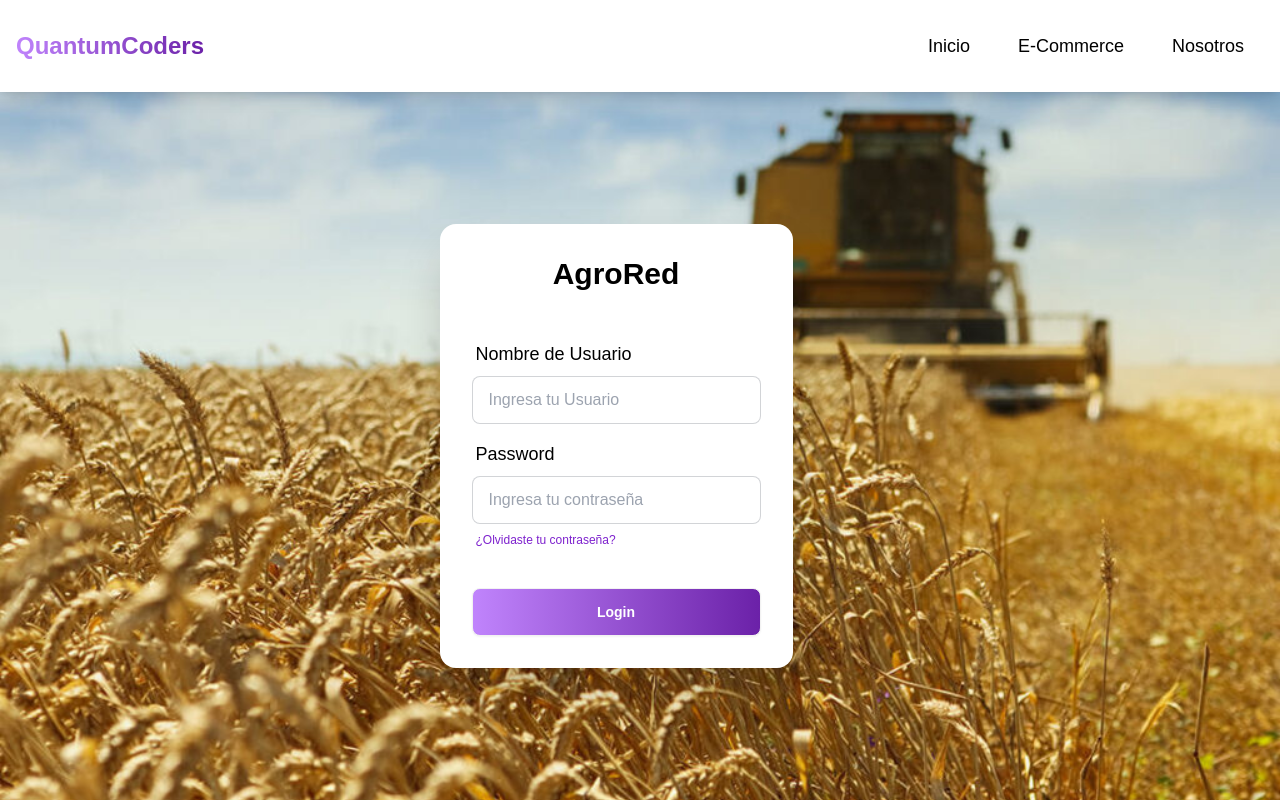
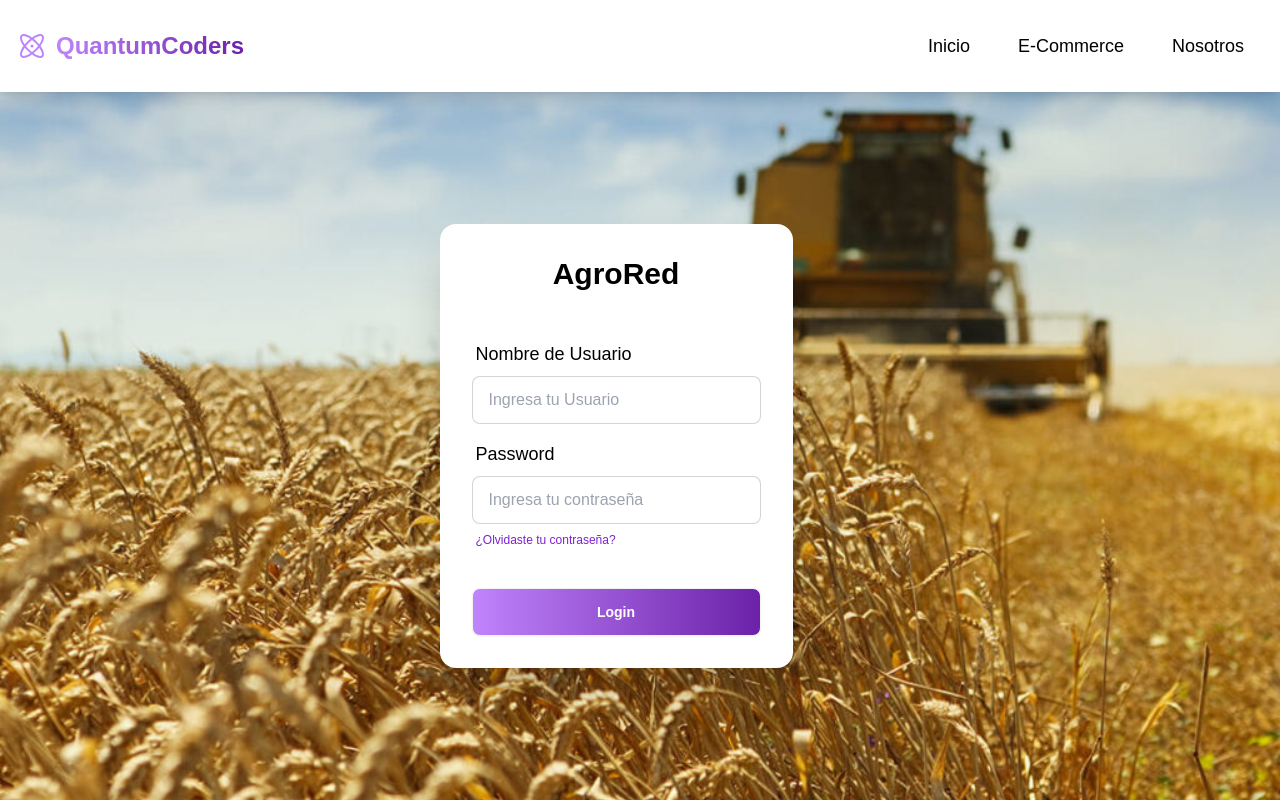
Before and after one commit to AlbertoSCV/ecomm-quantum-coders, a Next.js app: page /login in a window 1280 px wide. Built offline with nearby package versions, Linux system fonts and the light colour scheme.

Commit message:
Latest Updates

```diff
--- a/app/Navbar/Navbar.tsx
+++ b/app/Navbar/Navbar.tsx
@@ -2,6 +2,7 @@
 import React, { useState } from 'react';
 import Link from 'next/link';
 import NavbarMenu from './components/NavbarMenu';
+import { PiAtom } from 'react-icons/pi';
 
 const Navbar: React.FC = () => {
   const [isOpen, setIsOpen] = useState(false);
@@ -14,9 +15,12 @@ const Navbar: React.FC = () => {
     <nav className="navbar bg-base-100 shadow-lg p-4 relative z-50">
       <div className="flex-1">
         <Link href="/" className="text-2xl font-bold">
-        <span className="bg-gradient-to-r from-purple-400 to-purple-800 bg-clip-text text-transparent">
-          QuantumCoders
-        </span>
+        <div className='flex flex-row justify-center items-center'>
+          <PiAtom className='text-purple-400 size-8 mr-2'/>
+          <span className="bg-gradient-to-r from-purple-400 to-purple-800 bg-clip-text text-transparent">
+            QuantumCoders
+          </span>
+        </div>
         </Link>
       </div>
       <div className="flex-none lg:hidden">
--- a/app/e-comm/page.tsx
+++ b/app/e-comm/page.tsx
@@ -1,8 +1,6 @@
 'use client';
 import React, { useEffect, useState } from 'react';
-import Link from 'next/link';
-import CommerceCarousel from './components/CommerceCarousel';
-import Checkbox from './components/Checkbox';
+import CommerceCarousel from './components/CommerceCarousel'
 import CommerceNavbar from './components/CommerceNavbar';
 
 const Commerce = () => {
--- a/app/login/components/Login.tsx
+++ b/app/login/components/Login.tsx
@@ -4,6 +4,11 @@ import Link from 'next/link';
 
 interface Props {
   onSubmit: (id: string) => void;
+}
+
+interface User{
+  username: string,
+  password: string
 }
 
 const Login: React.FC<Props> = ({ onSubmit }) => {
@@ -16,7 +21,7 @@ const Login: React.FC<Props> = ({ onSubmit }) => {
     e.preventDefault();
     const response = await fetch('/data/users.json');
     const data = await response.json();
-    const user = data.users.find((user: any) => user.username === account && user.password === password);
+    const user = data.users?.find((user: User) => user.username === account && user.password === password);
 
     if (user) {
       onSubmit(user.id);
--- a/app/us/page.tsx
+++ b/app/us/page.tsx
@@ -4,13 +4,14 @@ import TeamMemberCard from './components/TeamMemberCard';
 const UsPage = () => {
   return (
     <div className="flex flex-col items-center h-full p-8 space-y-8">
+      <div className='flex flex-row '>
         <h1 className="text-4xl font-bold text-center">
           Equipo{' '}
           <span className="bg-gradient-to-r from-purple-400 to-purple-800 bg-clip-text text-transparent">
             QuantumCoders
           </span>
         </h1>
-
+      </div>
       <div className="flex flex-col relative lg:flex-row lg:space-x-8 space-y-8 lg:space-y-0 justify-center h-full">
         <TeamMemberCard
           name="Emilio Somoza"
```
Lines whose indentation alone changed are shown as unchanged.
